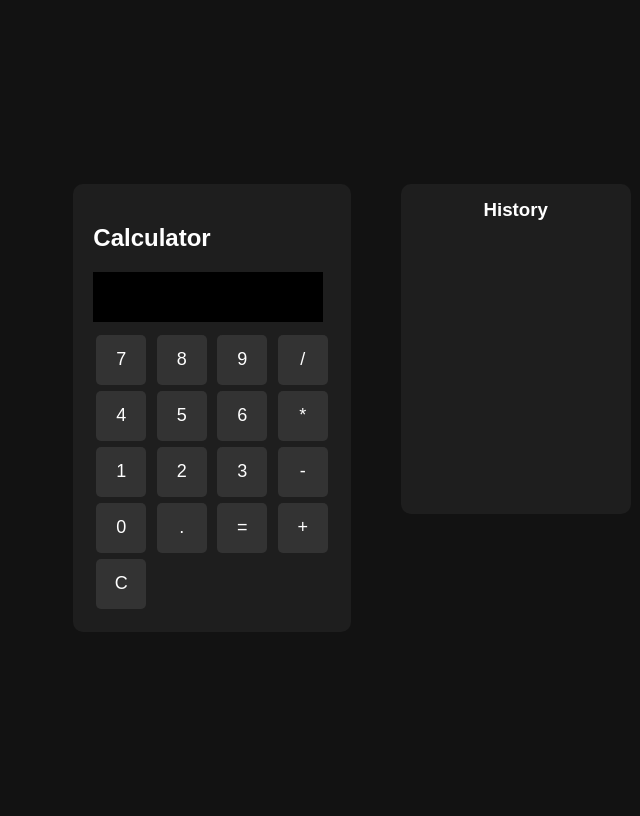
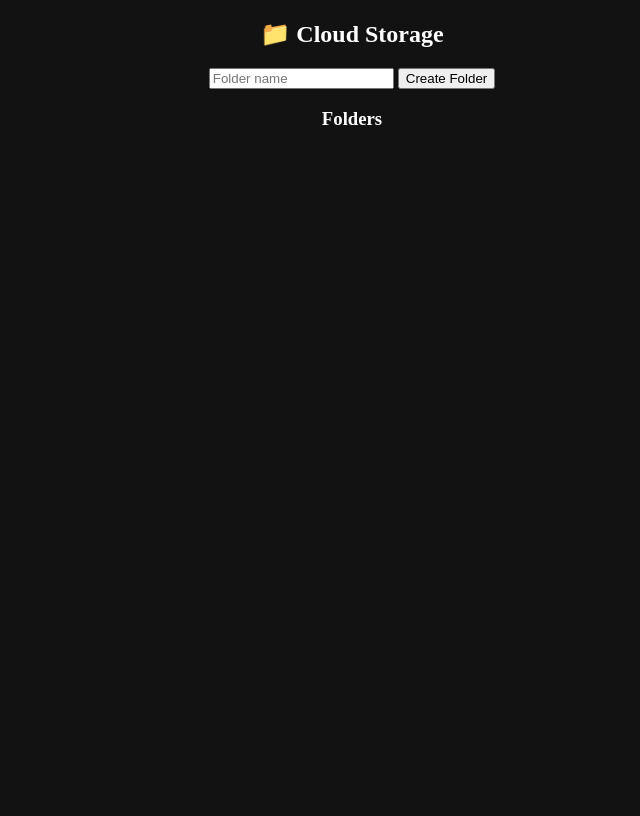
Before and after one commit to joelberlin174/flask-cloud-app, a Flask app: page / in a window 1280 px wide. Shown: the whole page, without its empty margins (288-928 px from the left). After the commit the page ends 125 px from the top, so only its background shows below. Run offline with Flask 3, Linux system fonts and the light colour scheme.

Commit message:
Update index.html

```diff
--- a/templates/index.html
+++ b/templates/index.html
@@ -1,170 +1,19 @@
 <!DOCTYPE html>
 <html>
-<head>
-<style>
-body {
-    display: flex;
-    justify-content: center;
-    align-items: center;
-    height: 100vh;
-    background-color: #121212;
-    color: white;
-    font-family: Arial;
-}
+<body style="background:#121212;color:white;text-align:center;">
 
-#container {
-    display: flex;
-    gap: 50px;
-}
+<h2>📁 Cloud Storage</h2>
 
-#calculator {
-    background: #1e1e1e;
-    padding: 20px;
-    border-radius: 10px;
-}
+<form action="/create_folder" method="post">
+    <input type="text" name="folder" placeholder="Folder name">
+    <button>Create Folder</button>
+</form>
 
-#display {
-    width: 220px;
-    height: 40px;
-    font-size: 20px;
-    text-align: right;
-    margin-bottom: 10px;
-    background: #000;
-    color: #0f0;
-    border: none;
-    padding: 5px;
-}
+<h3>Folders</h3>
 
-button {
-    width: 50px;
-    height: 50px;
-    margin: 3px;
-    font-size: 18px;
-    background: #333;
-    color: white;
-    border: none;
-    border-radius: 5px;
-}
-
-button:hover {
-    background: #555;
-}
-
-#history {
-    background: #1e1e1e;
-    padding: 15px;
-    border-radius: 10px;
-    width: 200px;
-    height: 300px;
-    overflow-y: auto;
-}
-
-#history h3 {
-    margin-top: 0;
-    text-align: center;
-}
-
-li {
-    margin-bottom: 5px;
-}
-</style>
-</head>
-
-<body>
-
-<div id="container">
-
-<div id="calculator">
-    <h2>Calculator</h2>
-    <input type="text" id="display" readonly><br>
-
-    <button onclick="press('7')">7</button>
-    <button onclick="press('8')">8</button>
-    <button onclick="press('9')">9</button>
-    <button onclick="press('/')">/</button><br>
-
-    <button onclick="press('4')">4</button>
-    <button onclick="press('5')">5</button>
-    <button onclick="press('6')">6</button>
-    <button onclick="press('*')">*</button><br>
-
-    <button onclick="press('1')">1</button>
-    <button onclick="press('2')">2</button>
-    <button onclick="press('3')">3</button>
-    <button onclick="press('-')">-</button><br>
-
-    <button onclick="press('0')">0</button>
-    <button onclick="press('.')">.</button>
-    <button onclick="calculate()">=</button>
-    <button onclick="press('+')">+</button><br>
-
-    <button onclick="clearDisplay()">C</button>
-</div>
-
-<div id="history">
-    <h3>History</h3>
-    <ul id="historyList"></ul>
-</div>
-
-</div>
-
-<script>
-let display = document.getElementById("display");
-
-function press(val) {
-    display.value += val;
-}
-
-function calculate() {
-    try {
-        let result = eval(display.value);
-        let full = display.value + " = " + result;
-        display.value = result;
-
-        fetch('/add', {
-            method: 'POST',
-            headers: {'Content-Type': 'application/json'},
-            body: JSON.stringify({calc: full})
-        });
-
-    } catch {
-        display.value = "Error";
-    }
-}
-
-function clearDisplay() {
-    display.value = "";
-}
-
-// keyboard support
-document.addEventListener("keydown", function(e) {
-    let key = e.key;
-
-    if (!isNaN(key) || "+-*/.".includes(key)) {
-        press(key);
-    } else if (key === "Enter") {
-        calculate();
-    } else if (key === "Backspace") {
-        display.value = display.value.slice(0, -1);
-    }
-});
-
-// update history
-setInterval(() => {
-    fetch('/history')
-    .then(res => res.json())
-    .then(data => {
-        let list = document.getElementById("historyList");
-        list.innerHTML = "";
-
-        data.slice().reverse().forEach(item => {
-            let li = document.createElement("li");
-            li.textContent = item;
-            list.appendChild(li);
-        });
-    });
-}, 1000);
-</script>
+{% for folder in folders %}
+    <p><a href="/folder/{{folder}}" style="color:lightgreen;">📁 {{folder}}</a></p>
+{% endfor %}
 
 </body>
 </html>
```
